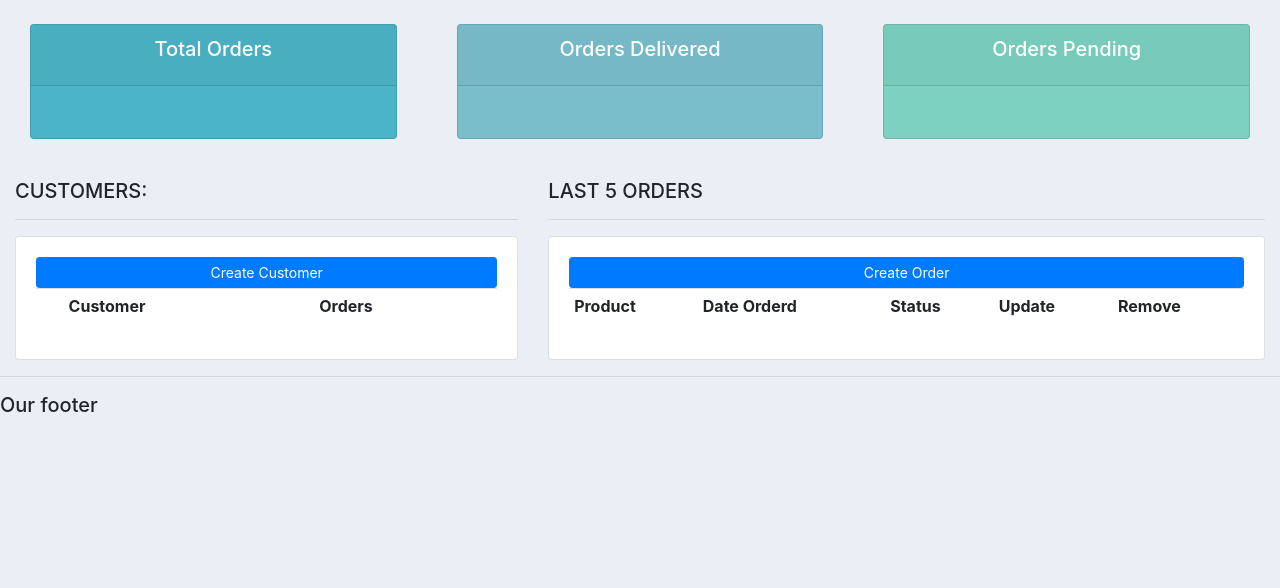
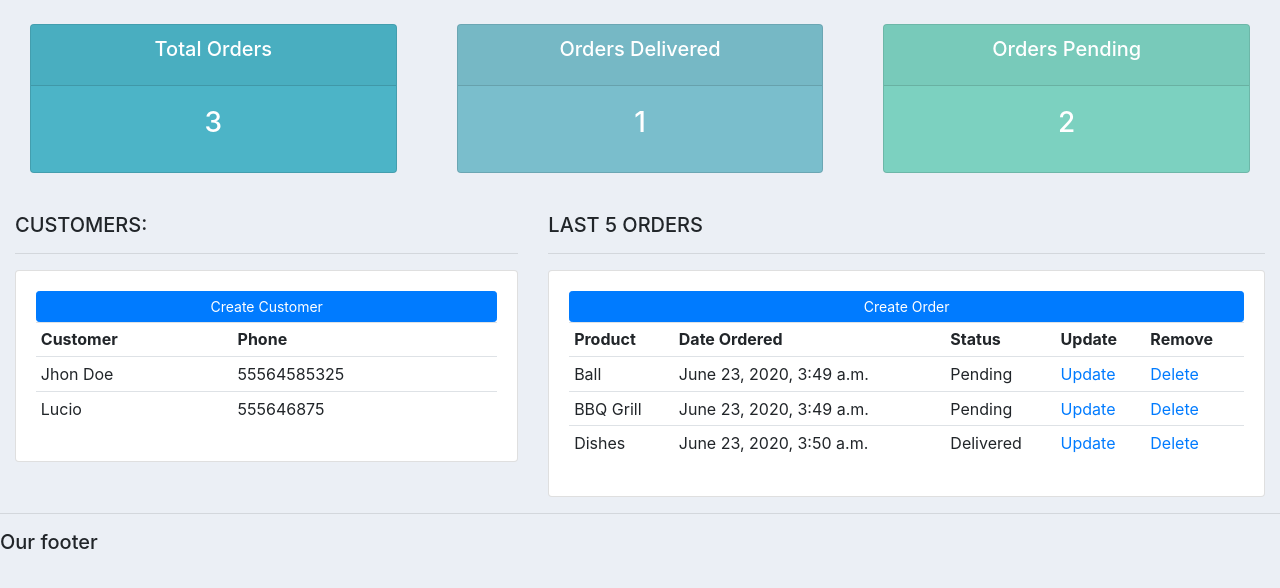
Before and after one commit to luciopalm/djangosite, a Django app: page / in a window 1280 px wide. Shown: the part 59-647 px from the top of the page. Run offline with Django 3.2, Linux system fonts and the light colour scheme; data comes from the database, SQL or seed files in the repository; lists and menus that the app fills with data are empty; some libraries are stand-ins or nearby versions.

Commit message:
rendering tables

```diff
--- a/accounts/models.py
+++ b/accounts/models.py
@@ -46,5 +46,5 @@
 
     customer = models.ForeignKey(Customer, null=True, on_delete=models.SET_NULL)
     product = models.ForeignKey(Product, null=True, on_delete=models.SET_NULL)
-    date_crated = models.DateTimeField(auto_now_add=True, null=True)
+    date_created = models.DateTimeField(auto_now_add=True, null=True)
     status = models.CharField(max_length=200, null=True, choices=STATUS)
--- a/accounts/templates/accounts/dashboard.html
+++ b/accounts/templates/accounts/dashboard.html
@@ -14,10 +14,16 @@
             <a class="btn btn-primary  btn-sm btn-block" href="">Create Customer</a>
             <table class="table table-sm">
                 <tr>
-                    <th></th>
                     <th>Customer</th>
-                    <th>Orders</th>
+                    <th>Phone</th>
                 </tr>
+
+                {% for customer in customers %}
+                    <tr>
+                        <td>{{customer.name}}</td>
+                        <td>{{customer.phone}}</td>
+                    </tr>
+                {% endfor %}
 
             </table>
         </div>
@@ -31,11 +37,24 @@
             <table class="table table-sm">
                 <tr>
                     <th>Product</th>
-                    <th>Date Orderd</th>
+                    <th>Date Ordered</th>
                     <th>Status</th>
                     <th>Update</th>
                     <th>Remove</th>
                 </tr>
+
+                {% for order in orders %}
+                    <tr>
+                        <td>{{order.product}}</td>
+                        <td>{{order.date_created}}</td>
+                        <td>{{order.status}}</td>
+                        <td><a href="">Update</a> </td>
+                        <td><a href="">Delete</a> </td>
+
+
+                    </tr>
+                {% endfor %}
+
 
             </table>
         </div>
--- a/accounts/templates/accounts/status.html
+++ b/accounts/templates/accounts/status.html
@@ -8,7 +8,7 @@
                     <h5 class="card-title">Total Orders</h5>
                 </div>
                 <div class="card-body">
-                    <h3 class="card-title"></h3>
+                    <h3 class="card-title">{{total_orders}}</h3>
                 </div>
             </div>
         </div>
@@ -21,7 +21,7 @@
                     <h5 class="card-title">Orders Delivered</h5>
                 </div>
                 <div class="card-body">
-                    <h3 class="card-title"></h3>
+                    <h3 class="card-title">{{delivered}}</h3>
                 </div>
             </div>
         </div>
@@ -34,7 +34,7 @@
                     <h5 class="card-title">Orders Pending</h5>
                 </div>
                 <div class="card-body">
-                    <h3 class="card-title"></h3>
+                    <h3 class="card-title">{{pending}}</h3>
                 </div>
             </div>
         </div>
--- a/accounts/views.py
+++ b/accounts/views.py
@@ -2,14 +2,30 @@
 from django.http import HttpResponse
 
 # Create your views here.
+from .models import *
 
 
 def home(request):
-    return render(request, 'accounts/dashboard.html')
+    orders = Order.objects.all()
+    customers = Customer.objects.all()
+
+    total_customers = customers.count()
+
+    total_orders = orders.count()
+    delivered = orders.filter(status='Delivered').count()
+    pending = orders.filter(status='Pending').count()
+
+    context = {'orders': orders, 'customers': customers,
+               'total_orders': total_orders, 'delivered': delivered,
+               'pending': pending}
+
+    return render(request, 'accounts/dashboard.html', context)
 
 
 def products(request):
-    return render(request, 'accounts/products.html')
+    products = Product.objects.all()
+
+    return render(request, 'accounts/products.html', {'products': products})
 
 
 def customer(request):
```
Also changed, not shown: accounts/templates/accounts/products.html (+9 -0 lines), accounts/migrations/0006_auto_20200625_0026.py (added), db.sqlite3.
